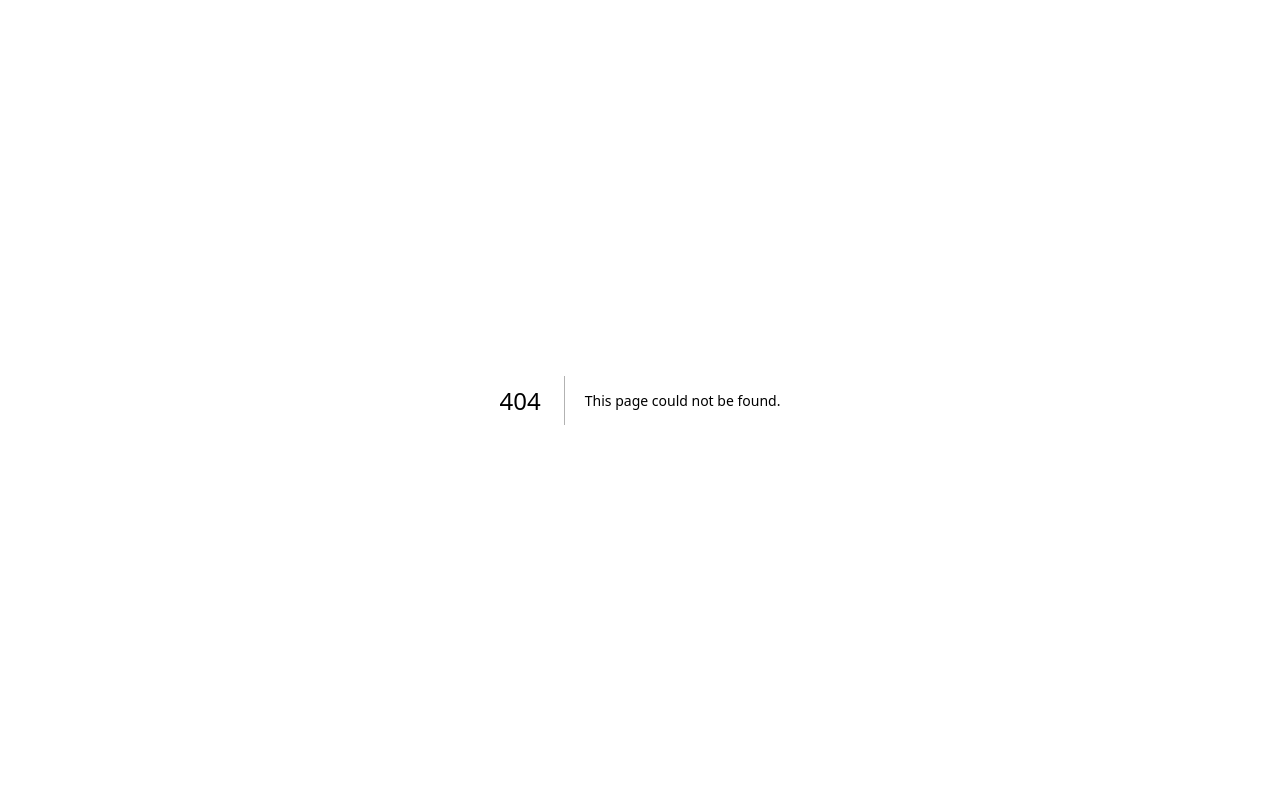
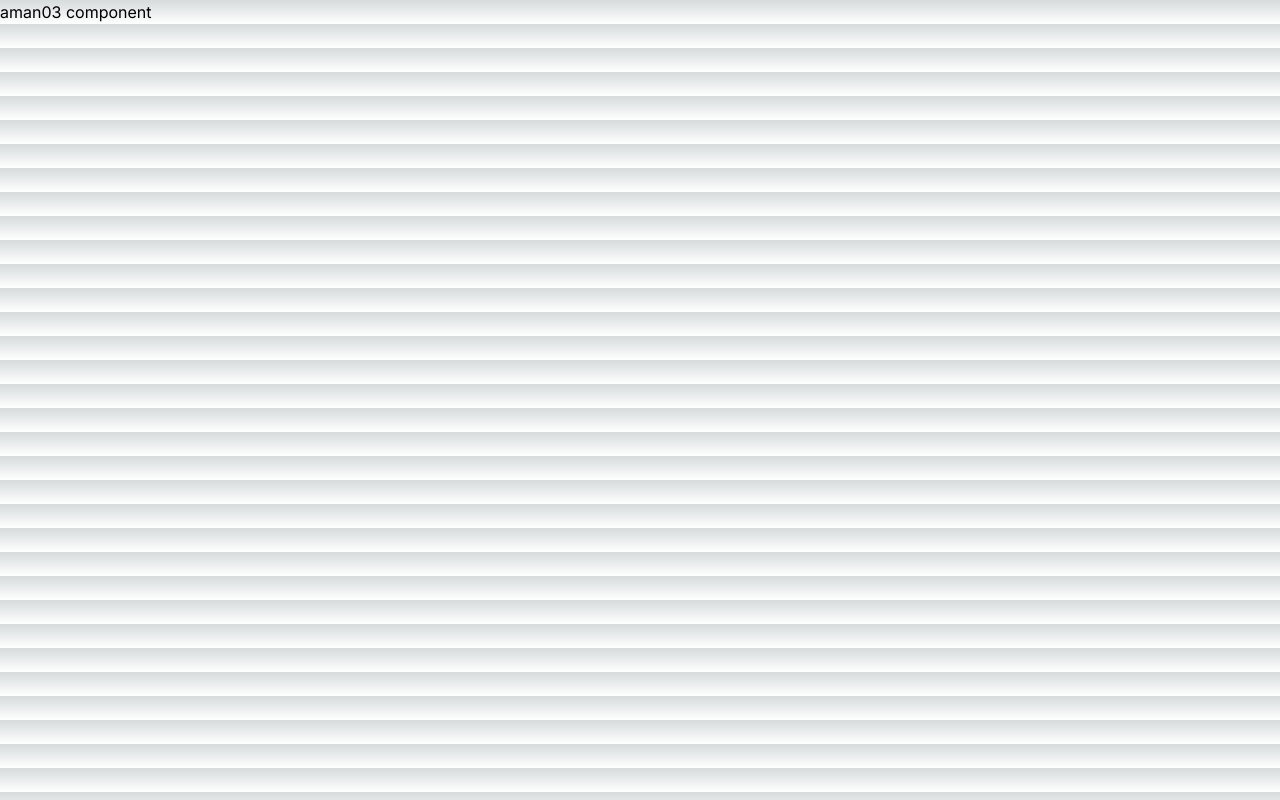
Before and after one commit to Amankhan315/myteam, a Next.js app: page /aman03 in a window 1280 px wide. Before the commit this address had no page. Built offline with nearby package versions, Linux system fonts and the light colour scheme.

Commit message:
add component

```diff
--- /dev/null
+++ b/src/app/aman03/page.tsx
@@ -0,0 +1,9 @@
+import React from 'react'
+
+const page = () => {
+  return (
+    <div>aman03 component</div>
+  )
+}
+
+export default page
```
